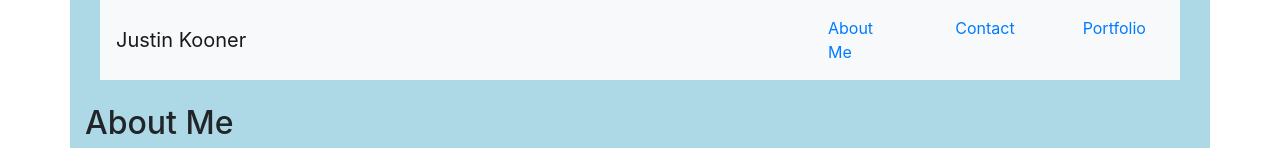
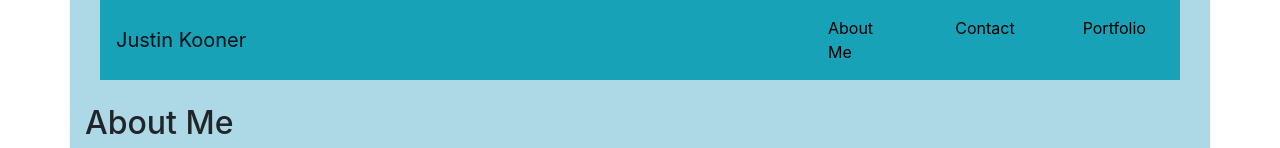
Before and after one commit to kooner92/Bootstrap-Portfolio, a plain HTML site: page index.html in a window 1280 px wide. Shown: the top 148 px of the page. Drawn offline with nearby package versions, Linux system fonts and the light colour scheme; grey boxes are pictures that could not be loaded.

Commit message:
header color and links color

```diff
--- a/assets/style.css
+++ b/assets/style.css
@@ -6,3 +6,7 @@
 .container {
     background-color: lightblue;
 }
+
+.nav-link {
+    color: black;
+}
--- a/index.html
+++ b/index.html
@@ -14,7 +14,7 @@
     <div class="container">
         <div class="row1">
             <div class="col-md-12">
-            <nav class="navbar navbar-expand-sm navbar-light bg-light">
+            <nav class="navbar navbar-expand-sm navbar-light bg-info">
                 <button class="navbar-toggler" type="button" data-toggle="collapse" data-target="#navbarTogglerDemo03" aria-controls="navbarTogglerDemo03" aria-expanded="false" aria-label="Toggle navigation">
                   <span class="navbar-toggler-icon"></span>
                 </button>
```
Also changed, not shown: contact.html (+2 -2 lines), portfolio.html (+1 -1 lines).
